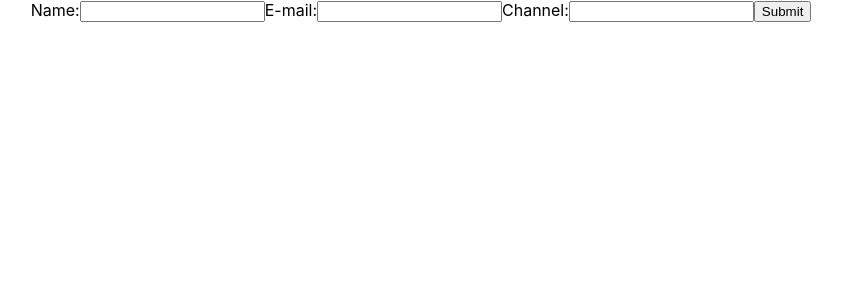
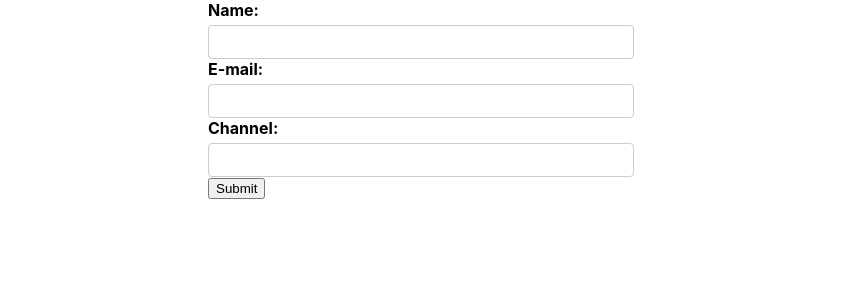
Before and after one commit to Shani-Kumar-Gupta/React-Formik, a React (Create React App) app in the folder react-formik-simple-form/: page / in a window 1280 px wide. Shown: the top 300 px of the page, without its empty margins (219-1061 px from the left). Built offline with nearby package versions, Linux system fonts and the light colour scheme.

Commit message:
Added css

```diff
--- a/react-formik-simple-form/src/App.css
+++ b/react-formik-simple-form/src/App.css
@@ -1,38 +1,34 @@
 .App {
-  text-align: center;
+  display: flex;
+  justify-content: center;
 }
 
-.App-logo {
-  height: 40vmin;
-  pointer-events: none;
+label {
+  font-weight: bold;
+  display: flex;
+  margin-bottom: 5px;
 }
 
-@media (prefers-reduced-motion: no-preference) {
-  .App-logo {
-    animation: App-logo-spin infinite 20s linear;
-  }
+input[type='text'],
+input[type='email'],
+textarea {
+  display: block;
+  width: 400px;
+  padding: 6px 12px;
+  font-size: 14px;
+  line-height: 1.42857143;
+  color: #555;
+  background-color: #fff;
+  background-image: none;
+  border: 1px solid #ccc;
+  border-radius: 4px;
+  /* margin-bottom: 20px; */
 }
 
-.App-header {
-  background-color: #282c34;
-  min-height: 100vh;
-  display: flex;
-  flex-direction: column;
-  align-items: center;
-  justify-content: center;
-  font-size: calc(10px + 2vmin);
-  color: white;
+.form-control {
+  margin-bottom: 20px;
 }
 
-.App-link {
-  color: #61dafb;
+.error {
+  color: red;
 }
-
-@keyframes App-logo-spin {
-  from {
-    transform: rotate(0deg);
-  }
-  to {
-    transform: rotate(360deg);
-  }
-}
```
